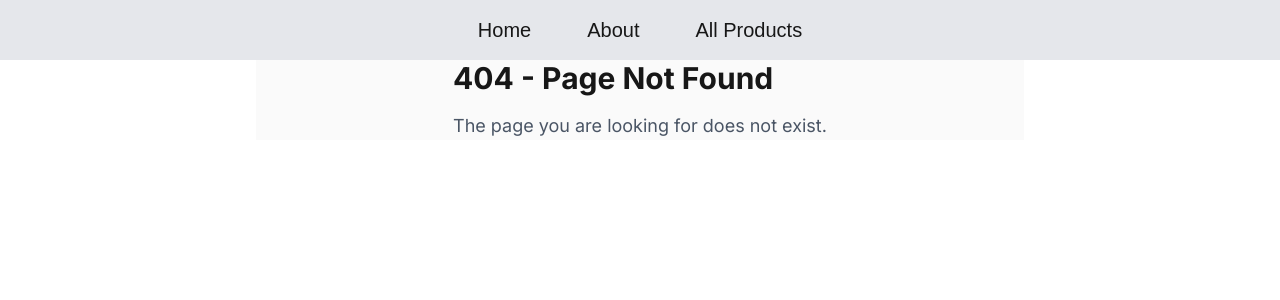
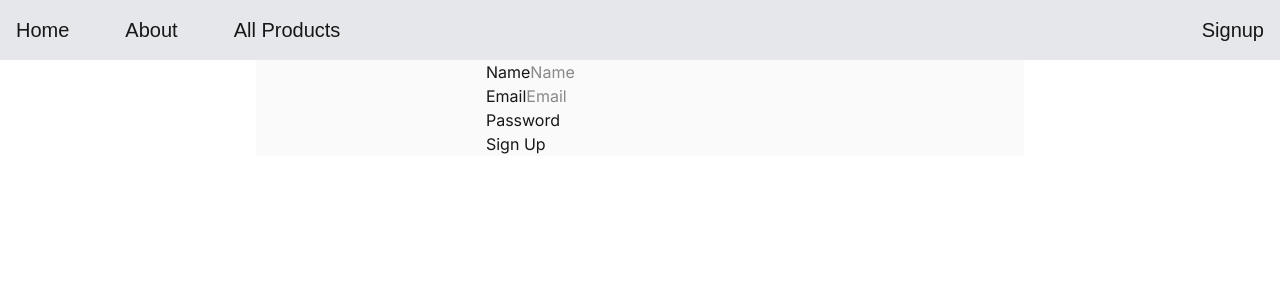
Before and after one commit to arupsaha07/next-deploy-vercel, a Next.js app: page /signup in a window 1280 px wide. Before the commit this address had no page. Shown: the top 300 px of the page. Built offline with nearby package versions, Linux system fonts and the light colour scheme.

Commit message:
feat: implement user signup flow with Zod validation, bcrypt hashing, and server actions

```diff
--- /dev/null
+++ b/app/auth/auth.ts
@@ -0,0 +1,37 @@
+import { FormState, SignupFormSchema } from "@/app/signup/definitions"
+import bcrypt from "bcryptjs"
+
+export async function signup(state: FormState, formData: FormData) {
+    // Validate form fields
+    const validatedFields = SignupFormSchema.safeParse({
+        name: formData.get('name'),
+        email: formData.get('email'),
+        password: formData.get('password'),
+    })
+
+    // If any form fields are invalid, return early
+    if (!validatedFields.success) {
+        return {
+            errors: validatedFields.error.flatten().fieldErrors,
+        }
+    }
+
+    // Call the provider or db to create a user..
+    // 2. Prepare data for insertion into database
+    const { name, email, password } = validatedFields.data
+    // e.g. Hash the user's password before storing it
+    const hashedPassword = await bcrypt.hash(password, 10)
+
+    // 3. Insert the user into the database or call an Auth Library's API
+    const data = await db
+        .insert(users)
+        .values({
+            name,
+            email,
+            password: hashedPassword,
+        })
+        .returning({ id: users.id })
+
+    const user = data[0]
+
+}
--- a/app/layout.tsx
+++ b/app/layout.tsx
@@ -25,9 +25,10 @@ export default function RootLayout({
     >
       <body className="min-h-full flex flex-col">
         <nav className="flex gap-6 bg-gray-200 justify-center py-4">
-          <Link href="/" className="text-xl active:text-red-500 hover:text-red-500 transition-colors px-4">Home</Link>
-          <Link href="/about" className="text-xl active:text-red-500 hover:text-red-500 transition-colors px-4">About</Link>
-          <Link href="/products" className="text-xl active:text-red-500 hover:text-red-500 transition-colors px-4">All Products</Link>
+          <Link href="/" className="text-xl cursor-pointer hover:text-blue-500 transition-colors px-4">Home</Link>
+          <Link href="/about" className="text-xl cursor-pointer hover:text-blue-500 transition-colors px-4">About</Link>
+          <Link href="/products" className="text-xl cursor-pointer hover:text-blue-500 transition-colors px-4">All Products</Link>
+          <Link href="/signup" className="text-xl ms-auto cursor-pointer hover:text-blue-500 transition-colors px-4">Signup</Link>
         </nav>
         <main className="flex w-full max-w-3xl justify-center items-center mx-auto px-4 flex-col bg-zinc-50 font-sans dark:bg-black">
           {children}
--- /dev/null
+++ b/app/signup/definitions.ts
@@ -0,0 +1,29 @@
+import * as z from 'zod'
+
+export const SignupFormSchema = z.object({
+    name: z
+        .string()
+        .min(2, { error: 'Name must be at least 2 characters long.' })
+        .trim(),
+    email: z.email({ error: 'Please enter a valid email.' }).trim(),
+    password: z
+        .string()
+        .min(8, { error: 'Be at least 8 characters long' })
+        .regex(/[a-zA-Z]/, { error: 'Contain at least one letter.' })
+        .regex(/[0-9]/, { error: 'Contain at least one number.' })
+        .regex(/[^a-zA-Z0-9]/, {
+            error: 'Contain at least one special character.',
+        })
+        .trim(),
+})
+
+export type FormState =
+    | {
+        errors?: {
+            name?: string[]
+            email?: string[]
+            password?: string[]
+        }
+        message?: string
+    }
+    | undefined
--- /dev/null
+++ b/app/signup/page.tsx
@@ -0,0 +1,5 @@
+import { SignupForm } from "../ui/signup-form";
+
+export default function SignUp() {
+    return <SignupForm />
+}
--- /dev/null
+++ b/app/ui/signup-form.tsx
@@ -0,0 +1,41 @@
+"use client"
+
+import { signup } from "../auth/auth";
+import { useActionState } from "react";
+
+export function SignupForm() {
+    const [state, action, pending] = useActionState(signup, undefined);
+    return (
+        <form action={action}>
+            <div>
+                <label htmlFor="name">Name</label>
+                <input id="name" name="name" placeholder="Name" />
+            </div>
+            {state?.errors?.name && (
+                <p className="text-red-500">
+                    {state.errors.name}
+                </p>
+            )}
+
+            <div>
+                <label htmlFor="email">Email</label>
+                <input id="email" name="email" type="email" placeholder="Email" />
+            </div>
+            {state?.errors?.email && (
+                <p className="text-red-500">
+                    {state.errors.email}
+                </p>
+            )}
+            <div>
+                <label htmlFor="password">Password</label>
+                <input id="password" name="password" type="password" />
+            </div>
+            {state?.errors.password && (
+                <p className="text-red-500">
+                    {state.errors.password}
+                </p>
+            )}
+            <button disabled={pending} type="submit">Sign Up</button>
+        </form>
+    )
+}
--- a/package.json
+++ b/package.json
@@ -9,9 +9,13 @@
     "lint": "eslint"
   },
   "dependencies": {
+    "@supabase/ssr": "^0.10.3",
+    "@supabase/supabase-js": "^2.105.4",
+    "bcryptjs": "^3.0.3",
     "next": "16.2.3",
     "react": "19.2.4",
-    "react-dom": "19.2.4"
+    "react-dom": "19.2.4",
+    "zod": "^4.4.3"
   },
   "devDependencies": {
     "@tailwindcss/postcss": "^4",
```
Also changed, not shown: 1 other file (tests, documents, lock files or other folders).
